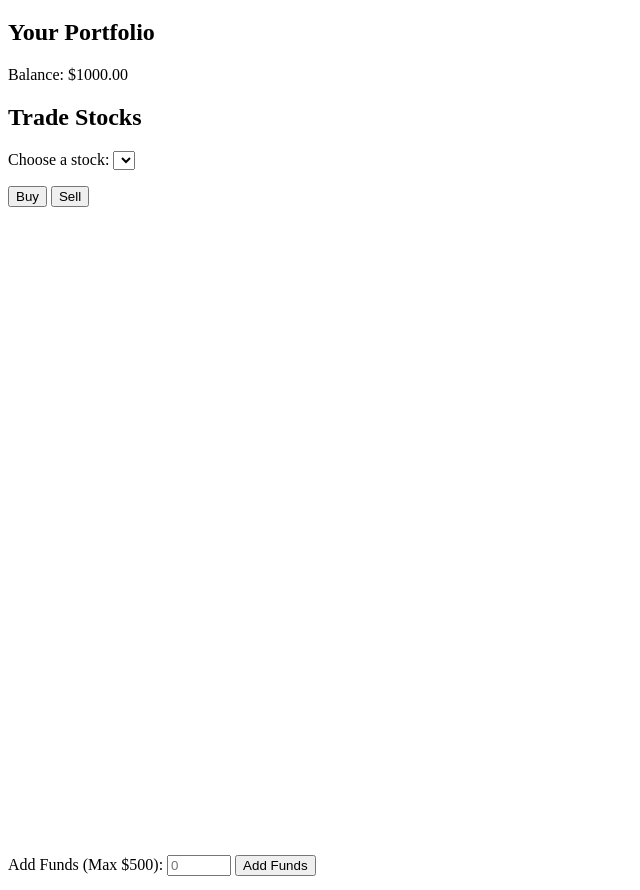
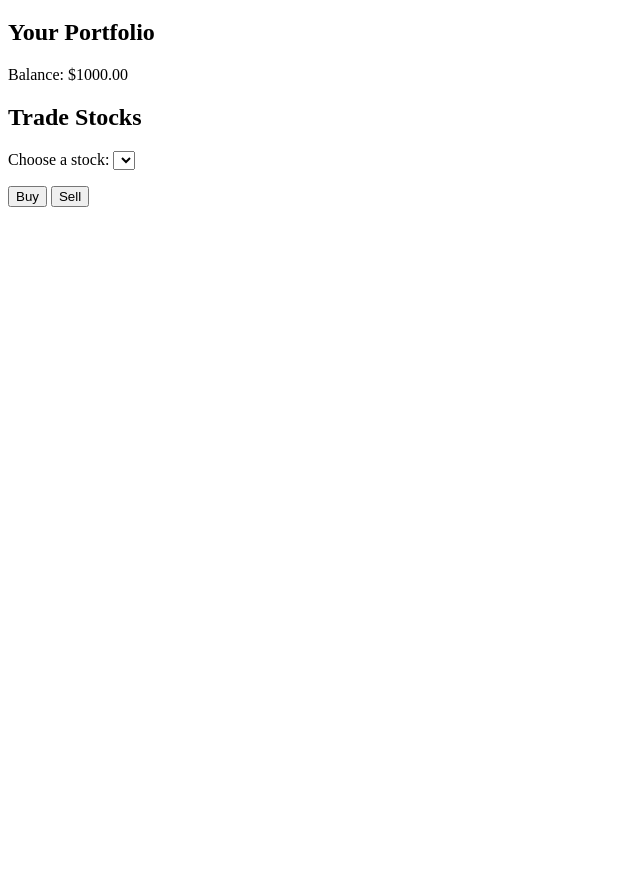
Before and after one commit to MariaAntoniaTonha/Investment-Simulation, a plain HTML site: page index.html in a window 1280 px wide. Shown: the part 61-951 px from the top of the page, without its empty margins (0-640 px from the left). After the commit the page ends 924 px from the top, so only its background shows below. Drawn offline with nearby package versions, Linux system fonts and the light colour scheme.

Commit message:
Update index.html

```diff
--- a/index.html
+++ b/index.html
@@ -14,6 +14,7 @@
     <p>Balance: $<span id="balance">1000</span></p>
     <ul id="stock-list"></ul>
   </div>
+
   <div id="trade">
     <h2>Trade Stocks</h2>
     <label for="stock-select">Choose a stock:</label>
@@ -23,6 +24,7 @@
     <button onclick="sellStock()">Sell</button>
     <p id="feedback" class="feedback"></p>
   </div>
+
   <canvas id="stockChart" width="400" height="200"></canvas>
 
   <!-- Stock Detail Modal -->
@@ -40,9 +42,3 @@
   <script src="app.js"></script>
 </body>
 </html>
-<div id="add-funds">
-  <label for="fund-amount">Add Funds (Max $500): </label>
-  <input type="number" id="fund-amount" placeholder="0" min="1" max="500">
-  <button onclick="addFunds()">Add Funds</button>
-  <p id="fund-feedback" class="feedback"></p>
-</div>
```
